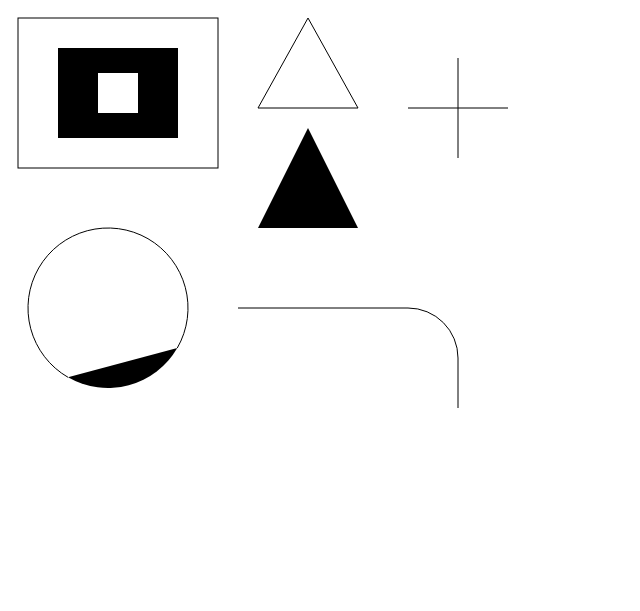
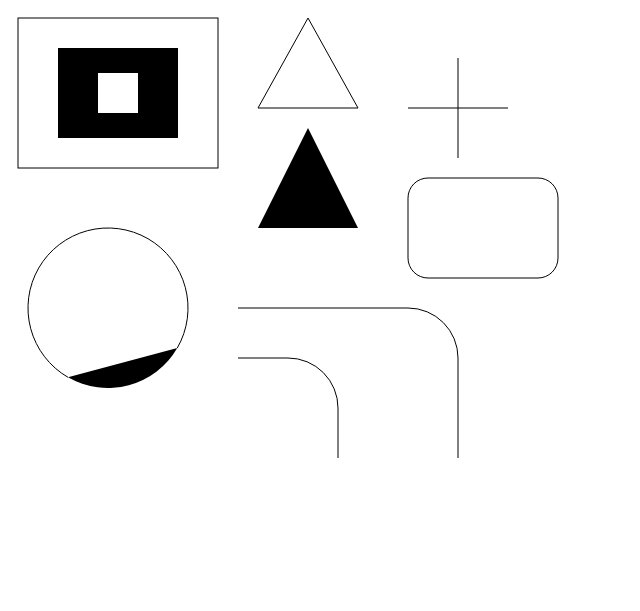
Before and after one commit to lee-suyeon/read-and-write, a plain HTML site: page 모던 자바스크립트 입문/6장_웹 브라우저에서의 입출력/6.5 Canvas.html in a window 1280 px wide. Shown: the whole page, without its empty margins (0-640 px from the left). Drawn offline with Linux system fonts and the light colour scheme.

Commit message:
6.5.5 패스로 그리기 - 원호

```diff
--- a/모던 자바스크립트 입문/6장_웹 브라우저에서의 입출력/6.5 Canvas.html
+++ b/모던 자바스크립트 입문/6장_웹 브라우저에서의 입출력/6.5 Canvas.html
@@ -53,12 +53,32 @@
         ctx.moveTo(230, 300);
         ctx.lineTo(400, 300);
         ctx.arc(400, 350, 50, -Math.PI/2, 0, false);
-        ctx.lineTo(450, 500);
+        ctx.lineTo(450, 450);
         ctx.stroke();
+
+        // 원호를 사용한 둥근 모서리 그리기
+        ctx.beginPath();
+        ctx.moveTo(230, 350);
+        ctx.arcTo(330, 350, 330, 450, 50);
+        ctx.lineTo(330, 450);
+        ctx.stroke();
+
+        // 모서리가 둥근 사각형을 그리는 함수
+        function strokeRoundedRect(ctx, x, y, width, height, radius) {
+          ctx.beginPath();
+          ctx.moveTo(x + radius, y);
+          ctx.arcTo(x + width, y, x + width, y + height, radius);
+          ctx.arcTo(x + width, y + height, x, y + height, radius);
+          ctx.arcTo(x, y + height, x, y, radius);
+          ctx.arcTo(x, y, x + width, y, radius);
+          ctx.stroke();
+        }
+
+        strokeRoundedRect(ctx, 400, 170, 150, 100, 20);
       };
     </script>
   </head>
   <body>
-    <canvas id="mycanvas" width="640" height="400"></canvas>
+    <canvas id="mycanvas" width="800" height="600"></canvas>
   </body>
 </html>
```
